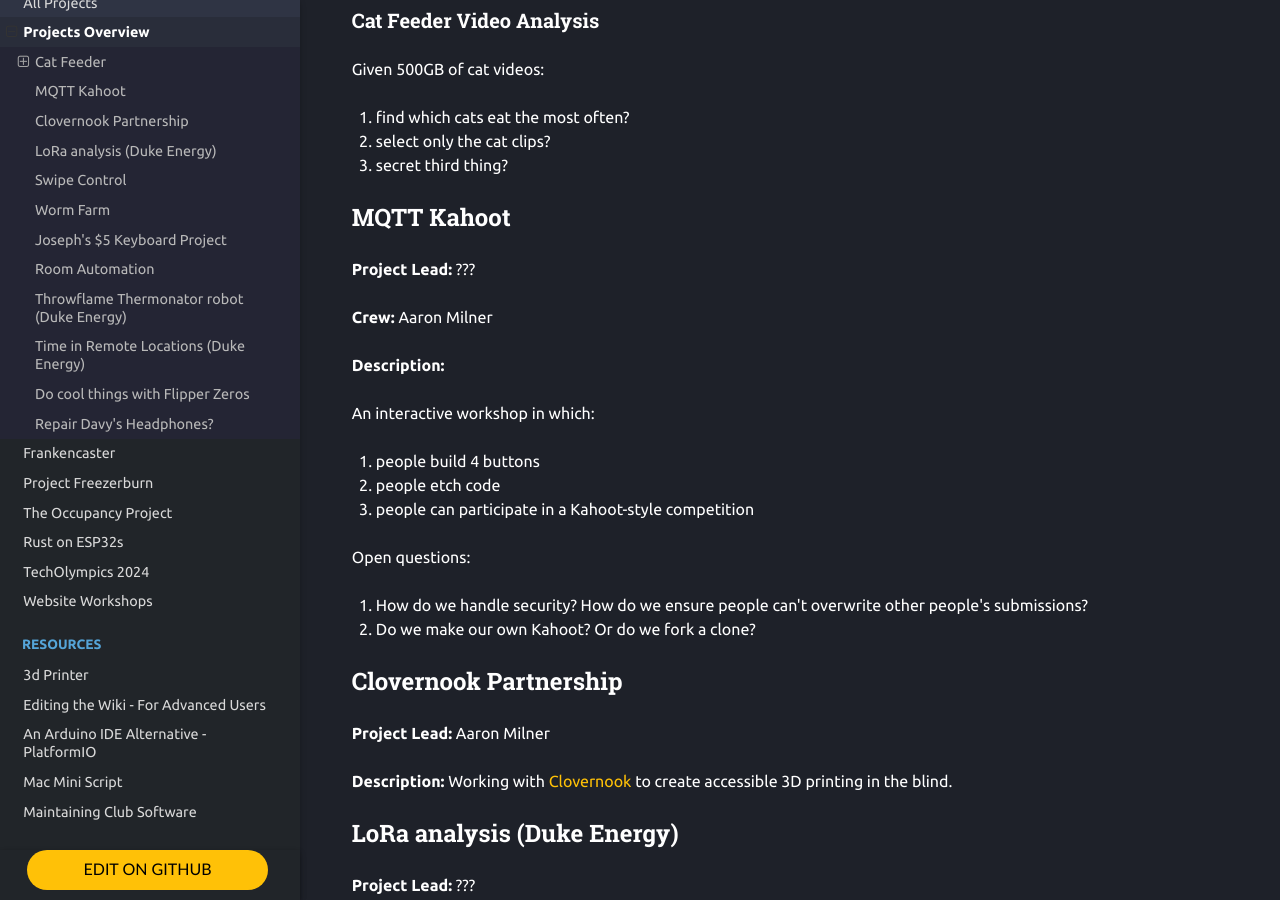
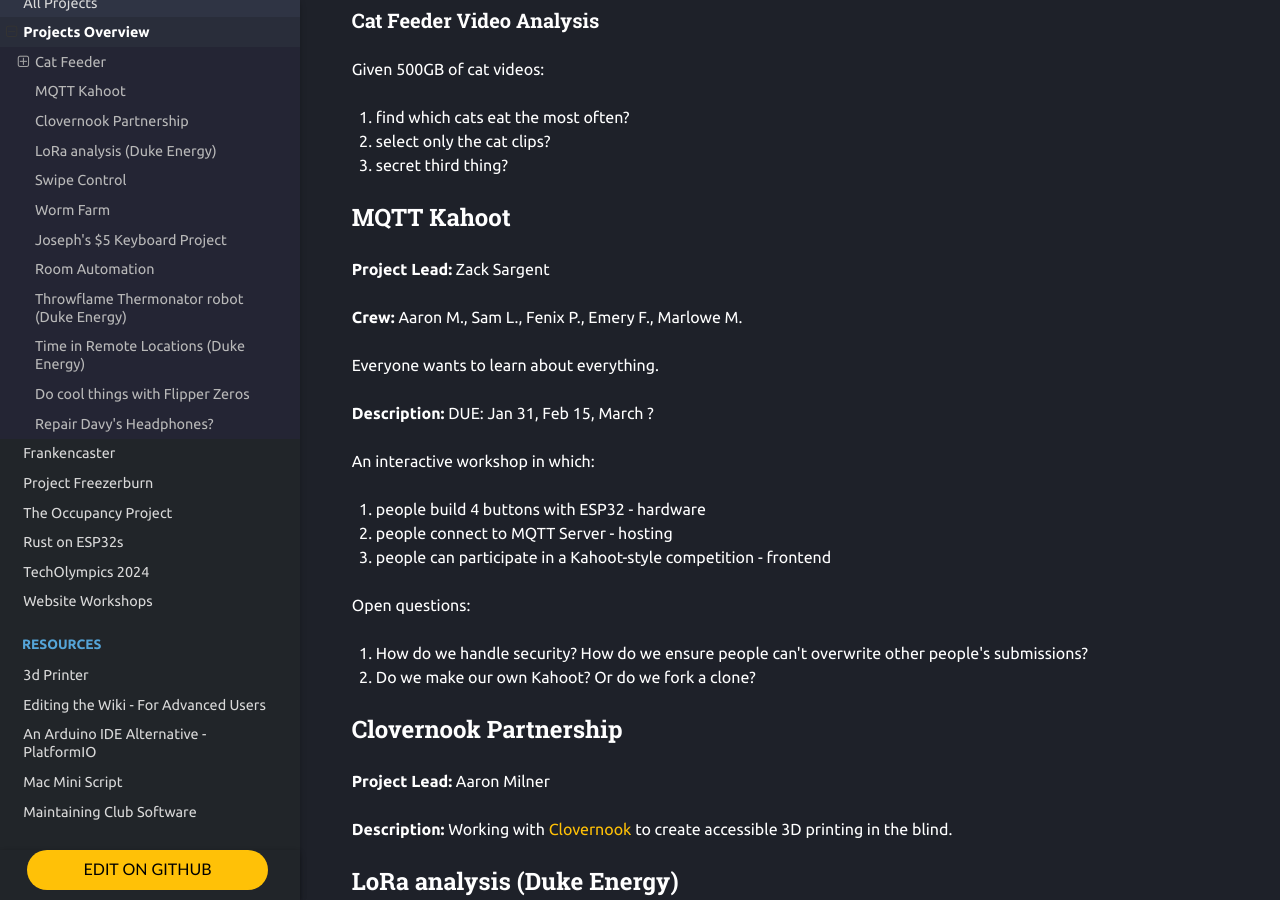
Before and after one commit to Norse-IoT/Wiki, an MkDocs documentation site: the page built from docs/projects/0-project-overview.md, in a window 1280 px wide and 900 px high, scrolled down 593 px. Built offline with MkDocs 1.6.1, drawn with Linux system fonts in a browser that asks for light colours; nearby versions of some CDN libraries.

Commit message:
Update 0-project-overview.md

```diff
--- a/docs/projects/0-project-overview.md
+++ b/docs/projects/0-project-overview.md
@@ -31,17 +31,19 @@ Given 500GB of cat videos:
 
 ## MQTT Kahoot
 
-**Project Lead:** ???
+**Project Lead:** Zack Sargent
 
-**Crew:** Aaron Milner
+**Crew:** Aaron M., Sam L., Fenix P., Emery F., Marlowe M.
 
-**Description:**
+Everyone wants to learn about everything.
+
+**Description:** DUE: Jan 31, Feb 15, March ?
 
 An interactive workshop in which:
 
-1. people build 4 buttons
-2. people etch code
-3. people can participate in a Kahoot-style competition
+1. people build 4 buttons with ESP32 - hardware
+2. people connect to MQTT Server - hosting
+3. people can participate in a Kahoot-style competition - frontend
 
 Open questions:
 
```
